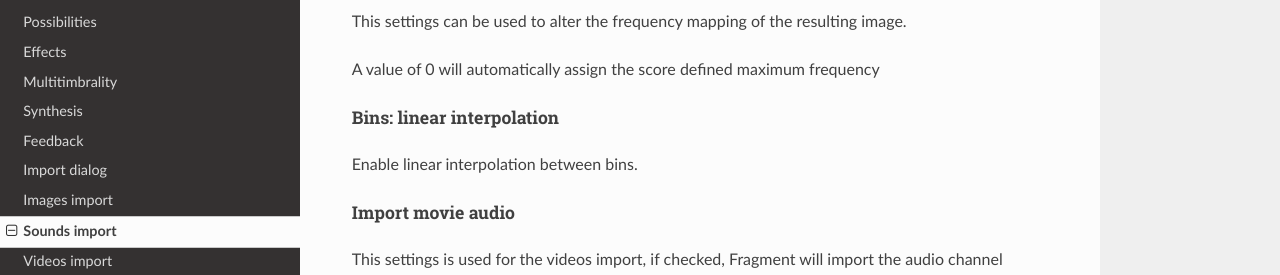
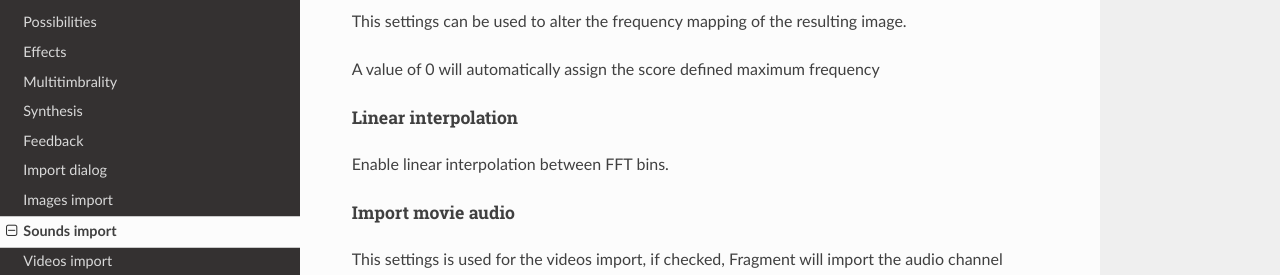
Before and after one commit to grz0zrg/fsynth, an MkDocs documentation site: the page built from documentation/mk/docs/tutorials/sounds_import.md, in a window 1280 px wide and 900 px high, scrolled down 2790 px. Shown: the part 287-562 px from the top of the window. Built offline with MkDocs 1.6.1, drawn with Linux system fonts in a browser that asks for light colours; nearby versions of some CDN libraries; old or Windows-style settings are respelled for this version of MkDocs.

Commit message:
fix title

```diff
--- a/documentation/mk/docs/tutorials/sounds_import.md
+++ b/documentation/mk/docs/tutorials/sounds_import.md
@@ -94,9 +94,9 @@ This settings can be used to alter the frequency mapping of the resulting image.
 
 A value of 0 will automatically assign the score defined maximum frequency
 
-##### Bins: linear interpolation
+##### Linear interpolation
 
-Enable linear interpolation between bins.
+Enable linear interpolation between FFT bins.
 
 ##### Import movie audio
 
```
Also changed, not shown: 2 other files.
